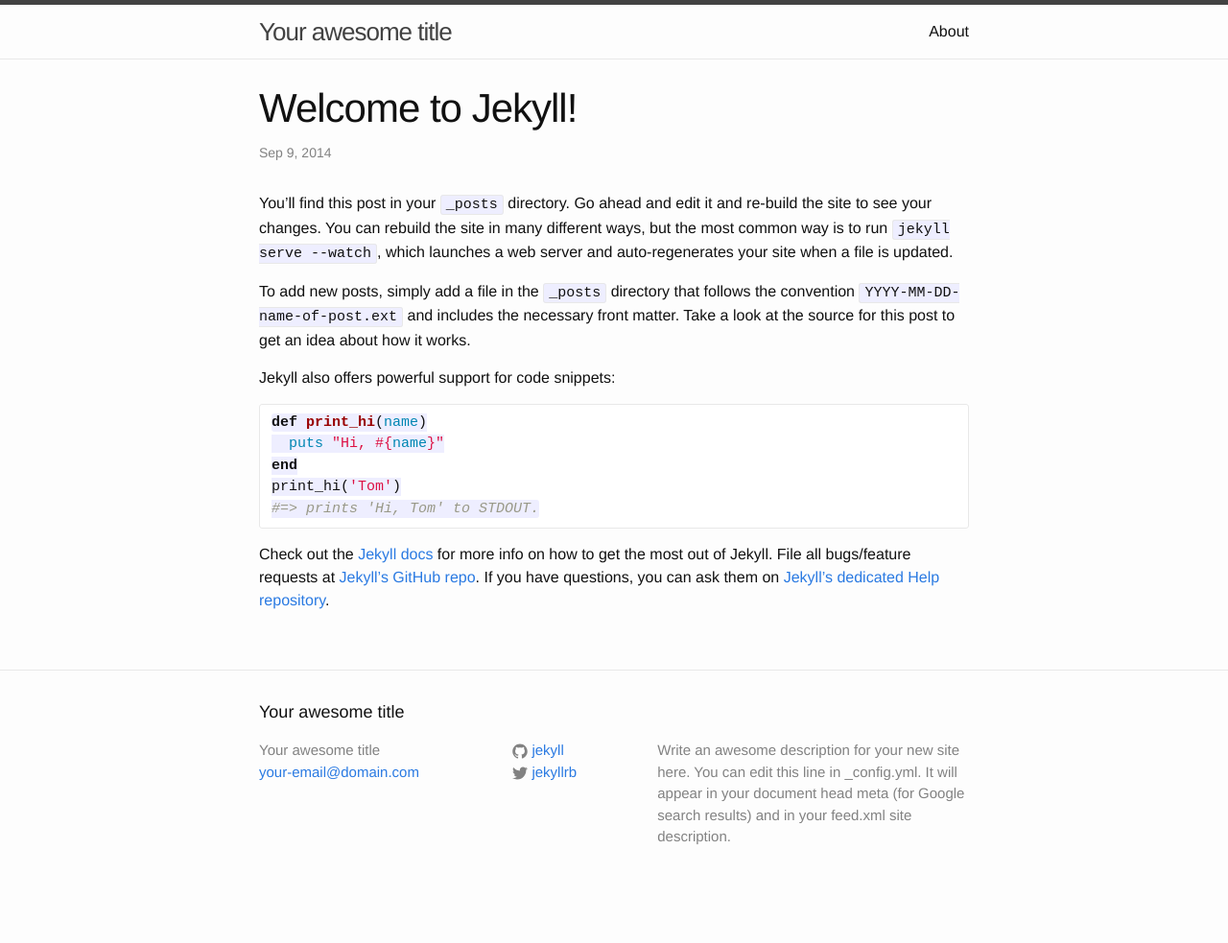
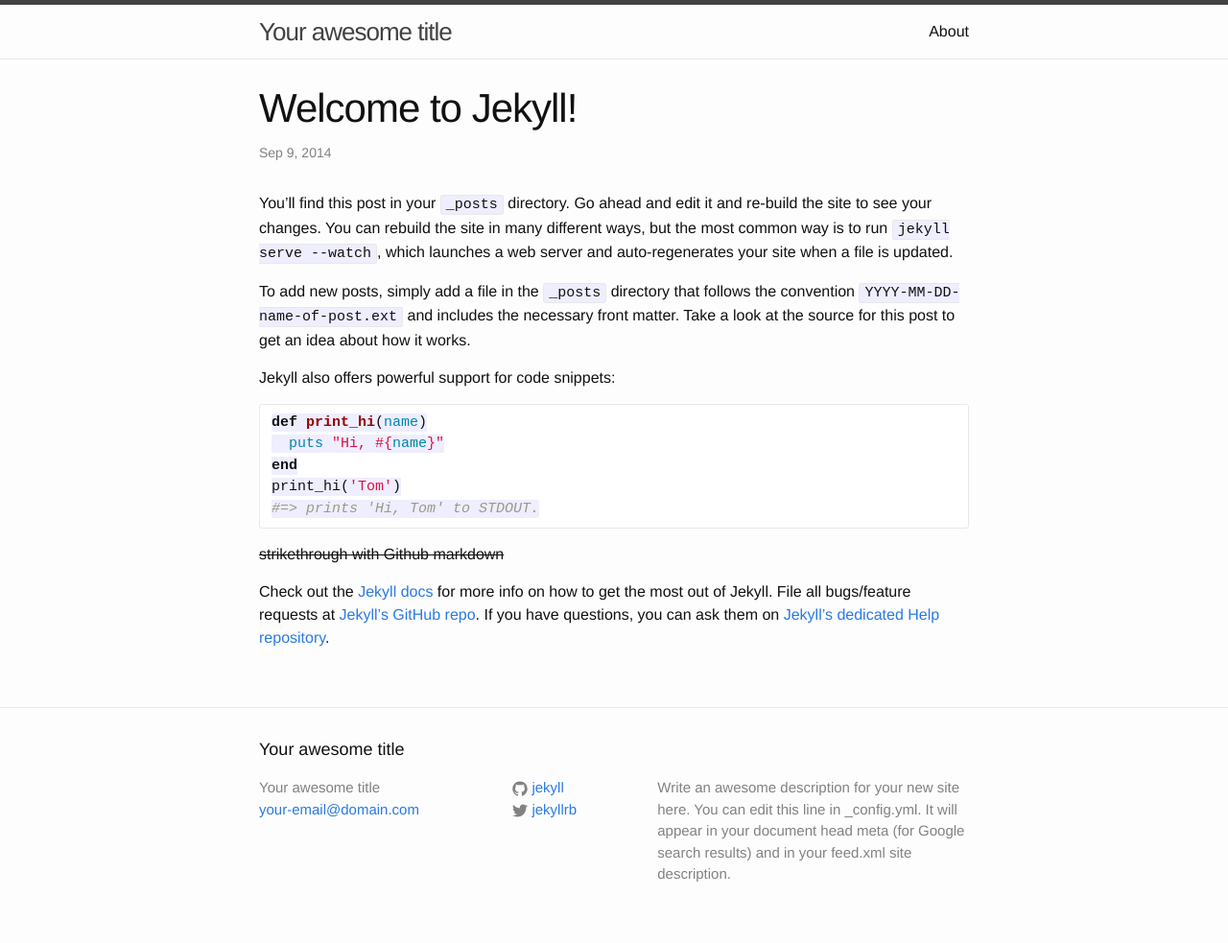
Before and after one commit to NanoSmasher/nanosmasher.github.io, a Jekyll site: the page built from _posts/2014-09-09-welcome-to-jekyll.markdown, in a window 1280 px wide. Shown: the whole page at 96% size. Built offline with Jekyll 4.4.1, drawn with Linux system fonts in a browser that asks for light colours; Markdown is read by kramdown in place of the engine named in the settings; before the commit the page ends 944 px from its top, so only the background shows below that; some of the changed lines change nothing that is shown.

Commit message:
see if pygments work

`````diff
--- a/_config.yml
+++ b/_config.yml
@@ -14,5 +14,9 @@
 
 # Build settings
 highlight: true
-markdown: kramdown
+markdown: redcarpet
+pygments: true
 permalink: pretty
+
+kramdown:
+  input: GFM
--- a/_posts/2014-09-09-welcome-to-jekyll.markdown
+++ b/_posts/2014-09-09-welcome-to-jekyll.markdown
@@ -18,6 +18,8 @@
 #=> prints 'Hi, Tom' to STDOUT.
 ````
 
+~~strikethrough with Github markdown~~
+
 Check out the [Jekyll docs][jekyll] for more info on how to get the most out of Jekyll. File all bugs/feature requests at [Jekyll’s GitHub repo][jekyll-gh]. If you have questions, you can ask them on [Jekyll’s dedicated Help repository][jekyll-help].
 
 [jekyll]:      http://jekyllrb.com
`````
